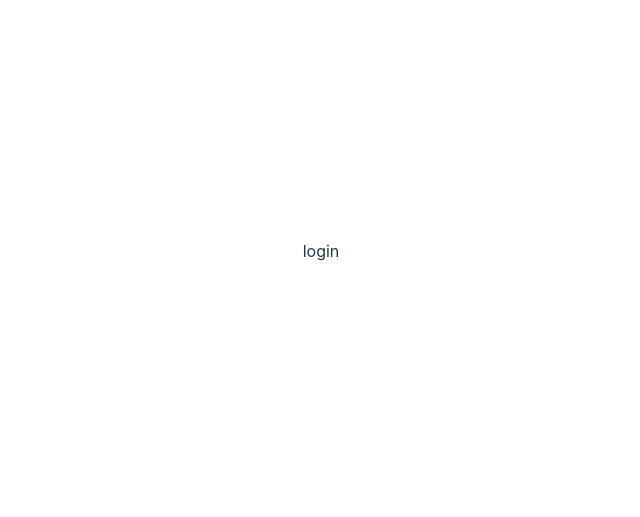
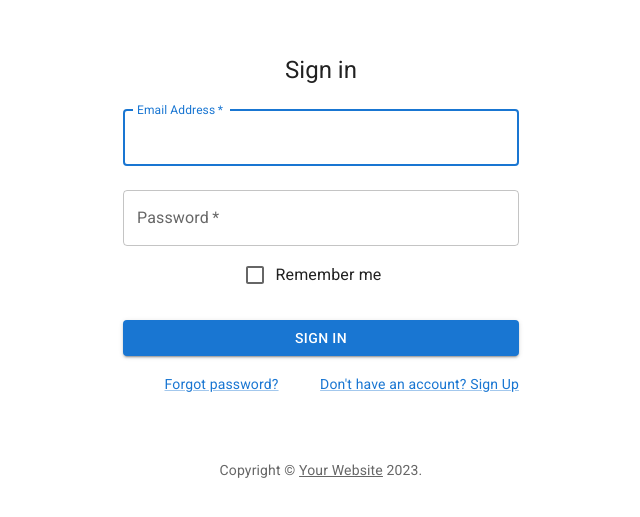
Before and after one commit to rezakhosravi27/amnpardazTask, a React (Vite) app: page / in a window 1280 px wide. Shown: the part 149-666 px from the top of the page, without its empty margins (319-959 px from the left). Built offline with nearby package versions, Linux system fonts and the light colour scheme.

Commit message:
add signin page and install react hook form

```diff
--- a/index.html
+++ b/index.html
@@ -3,6 +3,10 @@
   <head>
     <meta charset="UTF-8" />
     <link rel="icon" type="image/svg+xml" href="/vite.svg" />
+    <link
+      rel="stylesheet"
+      href="https://fonts.googleapis.com/css?family=Roboto:300,400,500,700&display=swap"
+    />
     <meta name="viewport" content="width=device-width, initial-scale=1.0" />
     <title>Vite + React + TS</title>
   </head>
--- a/package.json
+++ b/package.json
@@ -10,10 +10,15 @@
     "preview": "vite preview"
   },
   "dependencies": {
+    "@emotion/react": "^11.11.0",
+    "@emotion/styled": "^11.11.0",
+    "@fontsource/roboto": "^5.0.0",
+    "@mui/material": "^5.13.1",
     "@reduxjs/toolkit": "^1.9.5",
     "@types/react-router-dom": "^5.3.3",
     "react": "^18.2.0",
     "react-dom": "^18.2.0",
+    "react-hook-form": "^7.43.9",
     "react-redux": "^8.0.5",
     "react-router-dom": "^6.11.2"
   },
--- a/src/App.tsx
+++ b/src/App.tsx
@@ -6,7 +6,6 @@ import { useAppSelector } from "./services/redux/hooks";
 import AppRoutes from "./routes";
 
 function App() {
-  const [count, setCount] = useState(0);
 
   return <AppRoutes />;
 }
--- a/src/index.css
+++ b/src/index.css
@@ -1,3 +1,4 @@
+
 :root {
   font-family: Inter, system-ui, Avenir, Helvetica, Arial, sans-serif;
   line-height: 1.5;
--- a/src/main.tsx
+++ b/src/main.tsx
@@ -5,13 +5,24 @@ import { BrowserRouter } from "react-router-dom";
 import { Provider } from "react-redux";
 import "./index.css";
 import { store } from "./services/redux/store";
+import CssBaseline from "@mui/material/CssBaseline";
+import { createTheme, ThemeProvider } from "@mui/material/styles";
+import "@fontsource/roboto/300.css";
+import "@fontsource/roboto/400.css";
+import "@fontsource/roboto/500.css";
+import "@fontsource/roboto/700.css";
+
+const defaultTheme = createTheme();
 
 ReactDOM.createRoot(document.getElementById("root") as HTMLElement).render(
   <React.StrictMode>
     <BrowserRouter>
-    <Provider store={store}>
-        <App />
+      <ThemeProvider theme={defaultTheme}>
+      <CssBaseline />
+        <Provider store={store}>
+          <App />
         </Provider>
+      </ThemeProvider>
     </BrowserRouter>
   </React.StrictMode>
 );
--- a/src/pages/auth/Signin.tsx
+++ b/src/pages/auth/Signin.tsx
@@ -1,7 +1,106 @@
-import React from 'react'
+import * as React from "react";
+import Avatar from "@mui/material/Avatar";
+import Button from "@mui/material/Button";
+import TextField from "@mui/material/TextField";
+import FormControlLabel from "@mui/material/FormControlLabel";
+import Checkbox from "@mui/material/Checkbox";
+import Link from "@mui/material/Link";
+import Grid from "@mui/material/Grid";
+import Box from "@mui/material/Box";
+import Typography from "@mui/material/Typography";
+import Container from "@mui/material/Container";
 
-export const Signin = () => {
+function Copyright(props: any) {
   return (
-    <div>login</div>
-  )
+    <Typography
+      variant="body2"
+      color="text.secondary"
+      align="center"
+      {...props}
+    >
+      {"Copyright © "}
+      <Link color="inherit" href="https://mui.com/">
+        Your Website
+      </Link>{" "}
+      {new Date().getFullYear()}
+      {"."}
+    </Typography>
+  );
 }
+
+function Signin() {
+  const handleSubmit = (event: React.FormEvent<HTMLFormElement>) => {
+    event.preventDefault();
+    const data = new FormData(event.currentTarget);
+    console.log({
+      email: data.get("email"),
+      password: data.get("password"),
+    });
+  };
+
+  return (
+    <Container component="main" maxWidth="xs">
+      <Box
+        sx={{
+          marginTop: 8,
+          display: "flex",
+          flexDirection: "column",
+          alignItems: "center",
+        }}
+      >
+        <Typography component="h1" variant="h5">
+          Sign in
+        </Typography>
+        <Box component="form" onSubmit={handleSubmit} noValidate sx={{ mt: 1 }}>
+          <TextField
+            margin="normal"
+            required
+            fullWidth
+            id="email"
+            label="Email Address"
+            name="email"
+            autoComplete="email"
+            autoFocus
+          />
+          <TextField
+            margin="normal"
+            required
+            fullWidth
+            name="password"
+            label="Password"
+            type="password"
+            id="password"
+            autoComplete="current-password"
+          />
+          <FormControlLabel
+            control={<Checkbox value="remember" color="primary" />}
+            label="Remember me"
+          />
+          <Button
+            type="submit"
+            fullWidth
+            variant="contained"
+            sx={{ mt: 3, mb: 2 }}
+          >
+            Sign In
+          </Button>
+          <Grid container>
+            <Grid item xs>
+              <Link href="#" variant="body2">
+                Forgot password?
+              </Link>
+            </Grid>
+            <Grid item>
+              <Link href="#" variant="body2">
+                {"Don't have an account? Sign Up"}
+              </Link>
+            </Grid>
+          </Grid>
+        </Box>
+      </Box>
+      <Copyright sx={{ mt: 8, mb: 4 }} />
+    </Container>
+  );
+}
+
+export default React.memo(Signin)
--- a/src/pages/auth/Signup.tsx
+++ b/src/pages/auth/Signup.tsx
@@ -5,3 +5,5 @@ export const Signup = () => {
     <div>Signup</div>
   )
 }
+
+export default React.memo(Signup)
--- a/src/routes/AuthRoutes.tsx
+++ b/src/routes/AuthRoutes.tsx
@@ -1,6 +1,6 @@
 import React from "react";
 import { Routes, Route } from "react-router-dom";
-import { Signin } from "../pages/auth/Signin";
+import Signin from "../pages/auth/Signin";
 import { Signup } from "../pages/auth/Signup";
 
 export const AuthRoutes = () => {
```
Also changed, not shown: 1 other file (tests, documents, lock files or other folders).
